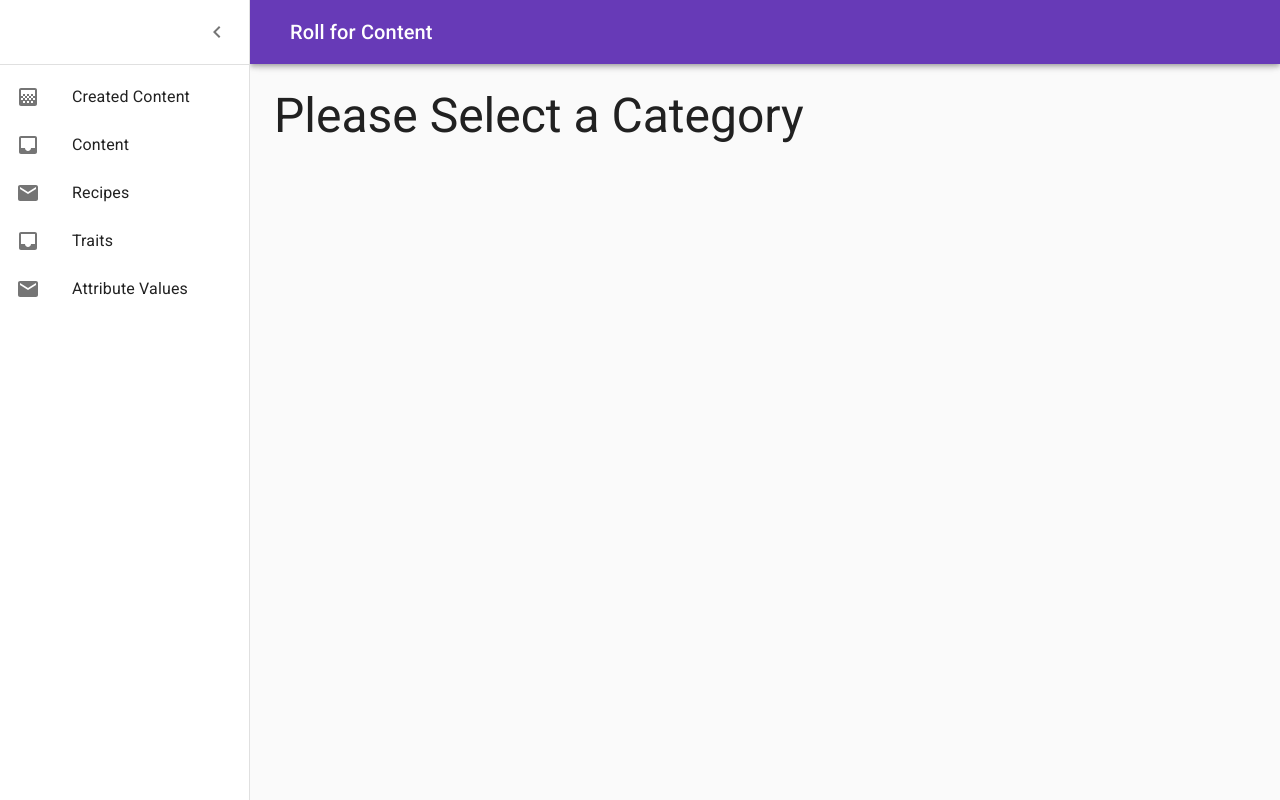
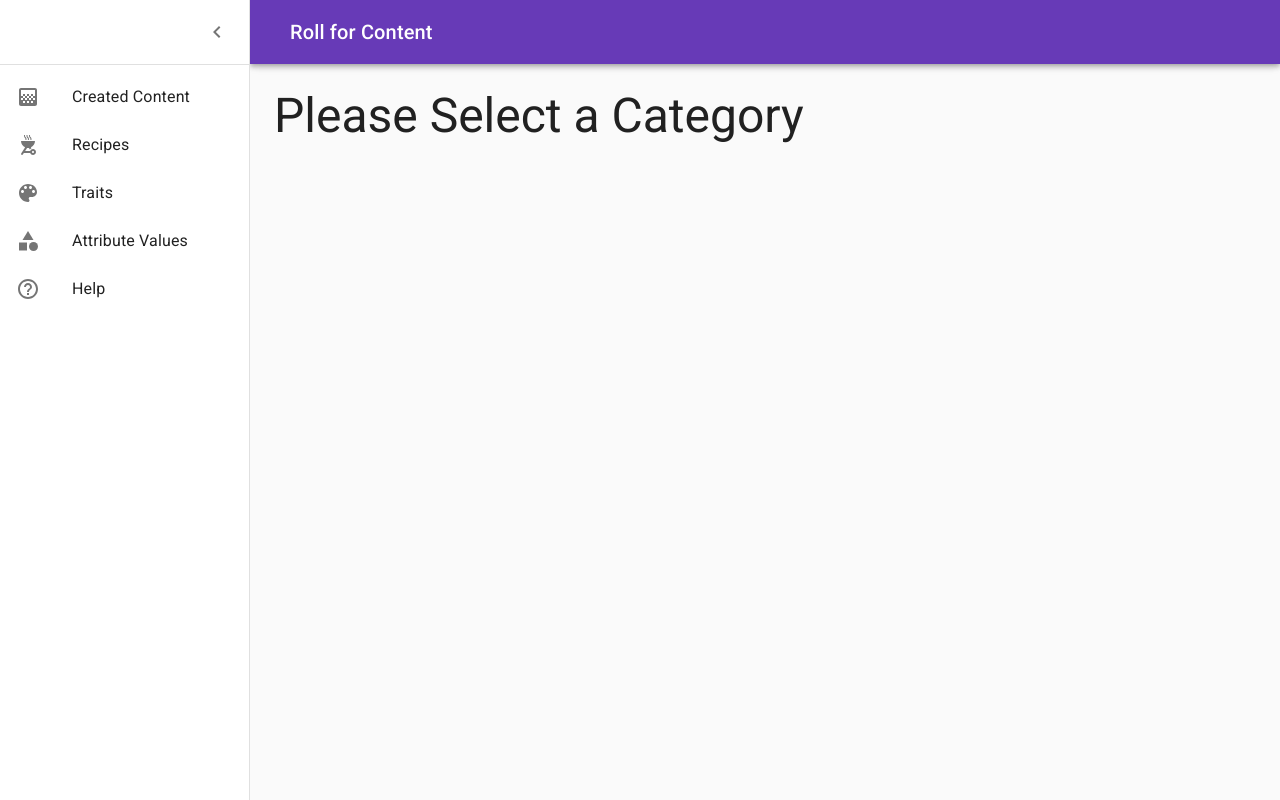
Before and after one commit to nheinbaugh/RollForContent, a React (Create React App) app in the folder roll-for-content/: page / in a window 1280 px wide. Both pictures are taken after a click on the button 64 px from the left and 32 px from the top of the page. Built offline with nearby package versions, Linux system fonts and the light colour scheme.

Commit message:
less meh on the menu

```diff
--- a/roll-for-content/src/layout/CommandMenu.tsx
+++ b/roll-for-content/src/layout/CommandMenu.tsx
@@ -10,11 +10,13 @@ import {
   makeStyles,
   useTheme
 } from '@material-ui/core';
+import CategoryIcon from '@material-ui/icons/Category';
 import ChevronLeftIcon from '@material-ui/icons/ChevronLeft';
 import ChevronRightIcon from '@material-ui/icons/ChevronRight';
 import Gradient from '@material-ui/icons/Gradient';
-import InboxIcon from '@material-ui/icons/Inbox';
-import MailIcon from '@material-ui/icons/Mail';
+import HelpOutlineIcon from '@material-ui/icons/HelpOutline';
+import OutdoorGrillIcon from '@material-ui/icons/OutdoorGrill';
+import PaletteIcon from '@material-ui/icons/Palette';
 import React from 'react';
 import { Link, LinkProps } from 'react-router-dom';
 import { routes } from '../providers/RouteProvider';
@@ -83,12 +85,30 @@ const CommandMenu: React.FC<CommandMenuProps> = props => {
           </ListItemIcon>
           <ListItemText primary="Created Content" />
         </ListItem>
-        {['Content', 'Recipes', 'Traits', 'Attribute Values'].map((text, index) => (
-          <ListItem button key={text}>
-            <ListItemIcon>{index % 2 === 0 ? <InboxIcon /> : <MailIcon />}</ListItemIcon>
-            <ListItemText primary={text} />
-          </ListItem>
-        ))}
+        <ListItem button component={WrappedLink} key="Recipes" to={routes.recipes}>
+          <ListItemIcon>
+            <OutdoorGrillIcon />
+          </ListItemIcon>
+          <ListItemText primary="Recipes" />
+        </ListItem>
+        <ListItem button component={WrappedLink} key="Traits" to={routes.traits}>
+          <ListItemIcon>
+            <PaletteIcon />
+          </ListItemIcon>
+          <ListItemText primary="Traits" />
+        </ListItem>
+        <ListItem button component={WrappedLink} key="Attribute Values" to={routes.attributes}>
+          <ListItemIcon>
+            <CategoryIcon />
+          </ListItemIcon>
+          <ListItemText primary="Attribute Values" />
+        </ListItem>
+        <ListItem button component={WrappedLink} key="Help" to={routes.help}>
+          <ListItemIcon>
+            <HelpOutlineIcon />
+          </ListItemIcon>
+          <ListItemText primary="Help" />
+        </ListItem>
       </List>
     </Drawer>
   );
--- /dev/null
+++ b/roll-for-content/src/pages/recipes/RecipeContainer.tsx
@@ -0,0 +1,7 @@
+import React from 'react';
+
+const RecipeContainer = () => {
+  return <div>We have our place for recipes!</div>;
+};
+
+export default RecipeContainer;
--- a/roll-for-content/src/providers/RouteProvider.tsx
+++ b/roll-for-content/src/providers/RouteProvider.tsx
@@ -1,10 +1,15 @@
 import React from 'react';
 import { Route, Switch } from 'react-router-dom';
 import EmptyWorkspace from '../layout/workspace/EmptyWorkspace';
+import RecipeContainer from '../pages/recipes/RecipeContainer';
 import UserContentContainer from '../pages/user-content/UserContentContainer';
 
 export const routes = {
-  content: '/content'
+  attributes: '/attributes',
+  content: '/content',
+  help: '/help',
+  recipes: '/recipes',
+  traits: '/traits'
 };
 
 export const RouteProvider = () => {
@@ -13,6 +18,9 @@ export const RouteProvider = () => {
       <Route path={routes.content}>
         <UserContentContainer />
       </Route>
+      <Route path={routes.recipes}>
+        <RecipeContainer />
+      </Route>
       <EmptyWorkspace />
     </Switch>
   );
```
